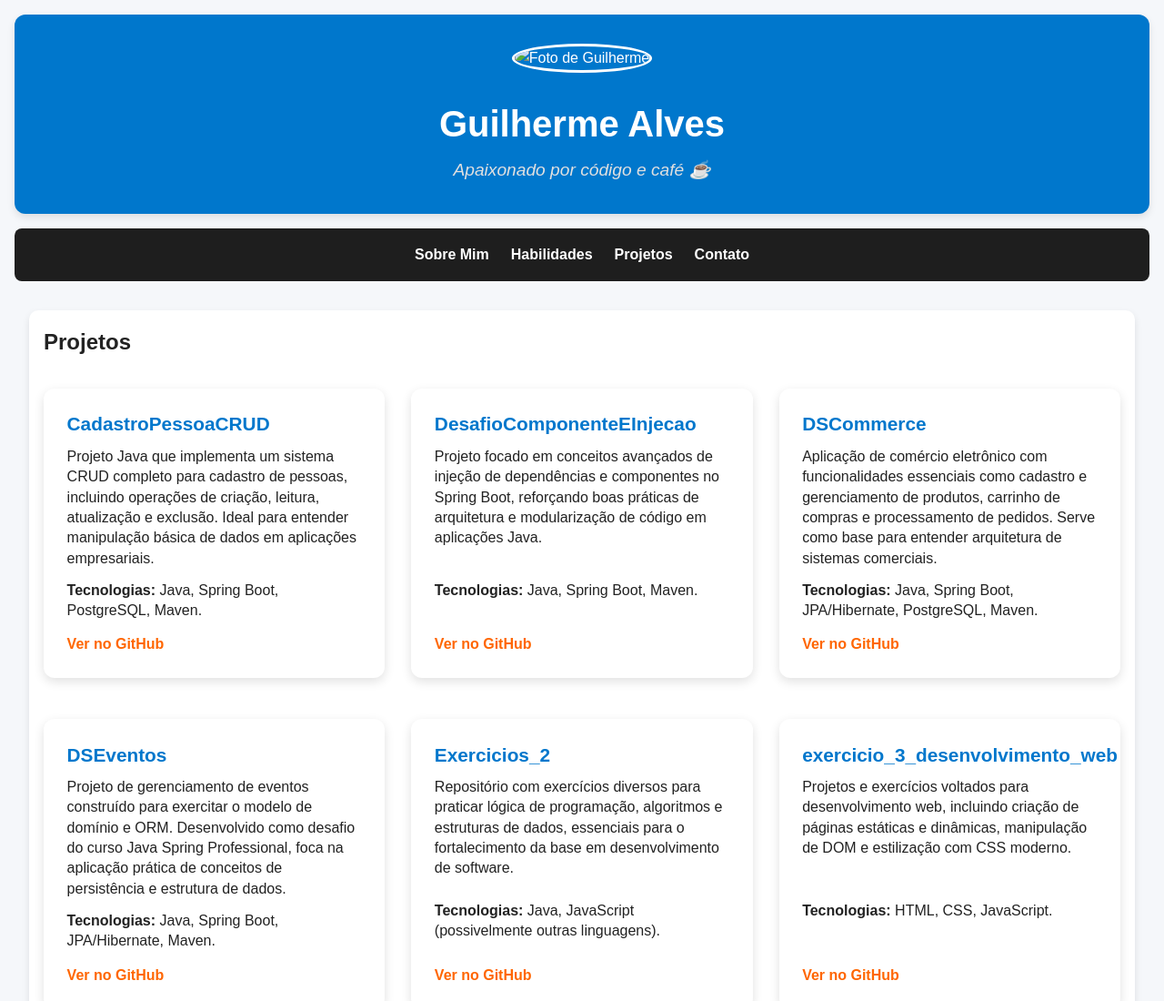
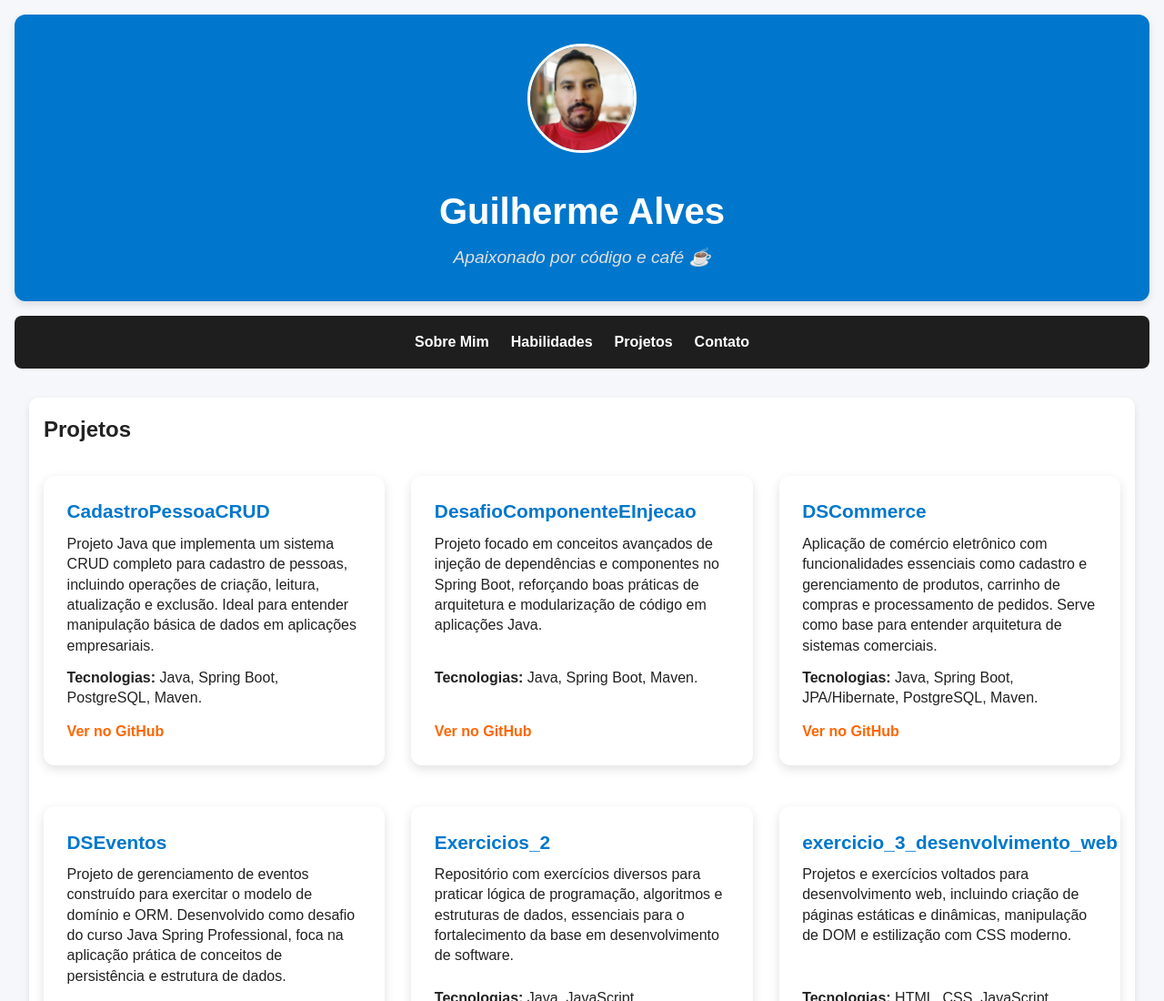
Before and after one commit to Guilherme-Dev-Java/exercicio_4_perfil, a plain HTML site: page projetos.html in a window 1280 px wide. Shown: the top 1100 px of the page at 91% size. Drawn offline with Linux system fonts and the light colour scheme.

Commit message:
Update projetos.html
corrigindo o link para a imagem, pois a mesma não estava aparecendo no projeto

```diff
--- a/projetos.html
+++ b/projetos.html
@@ -13,7 +13,7 @@
 
 <body>
     <header>
-        <img src="imagens/" alt="Foto de Guilherme" class="foto-perfil" />
+        <img src="imagens/photo.jpg " alt="Foto de Guilherme" class="foto-perfil" />
         <h1>Guilherme Alves</h1>
         <p class="slogan">Apaixonado por código e café ☕</p>
     </header>
```
